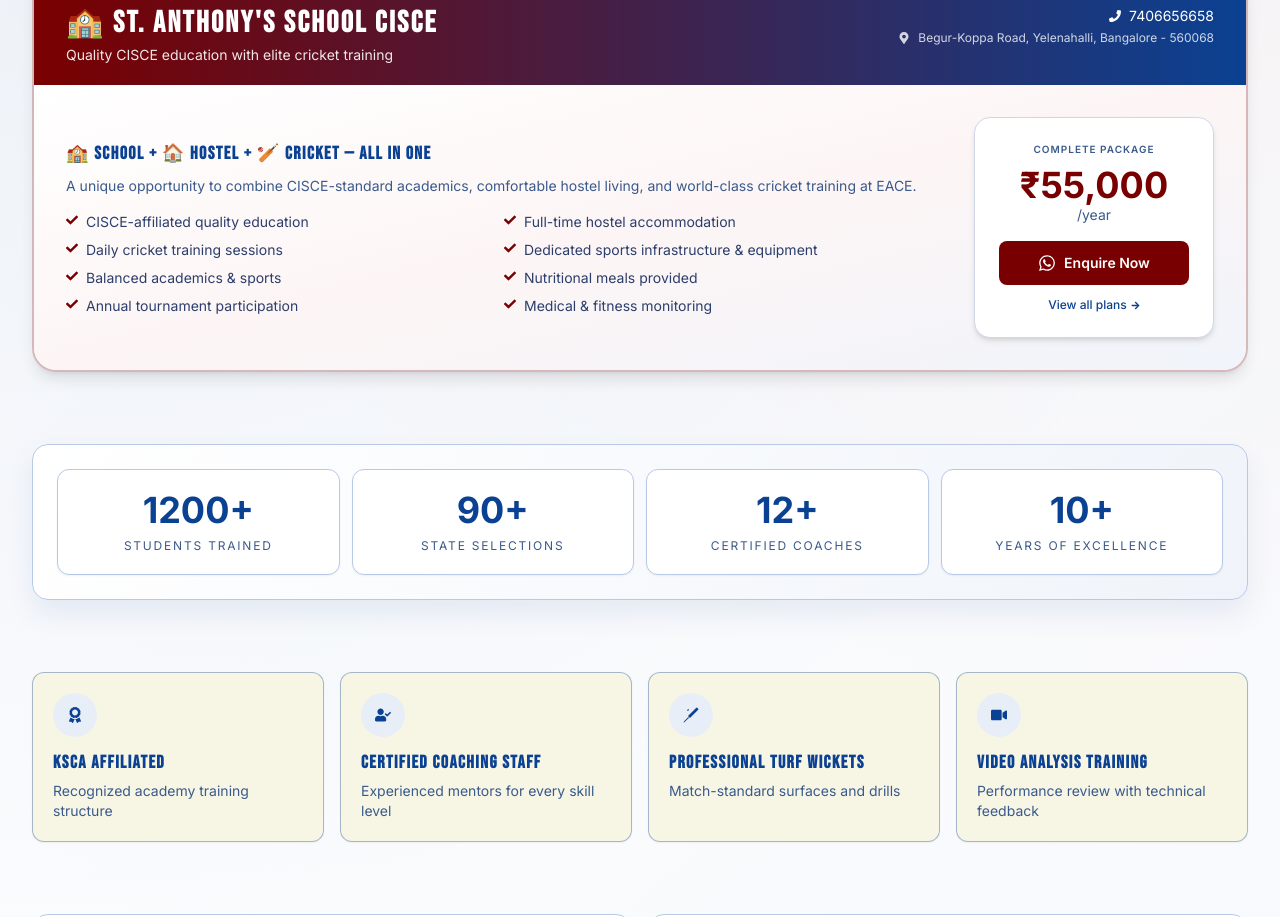
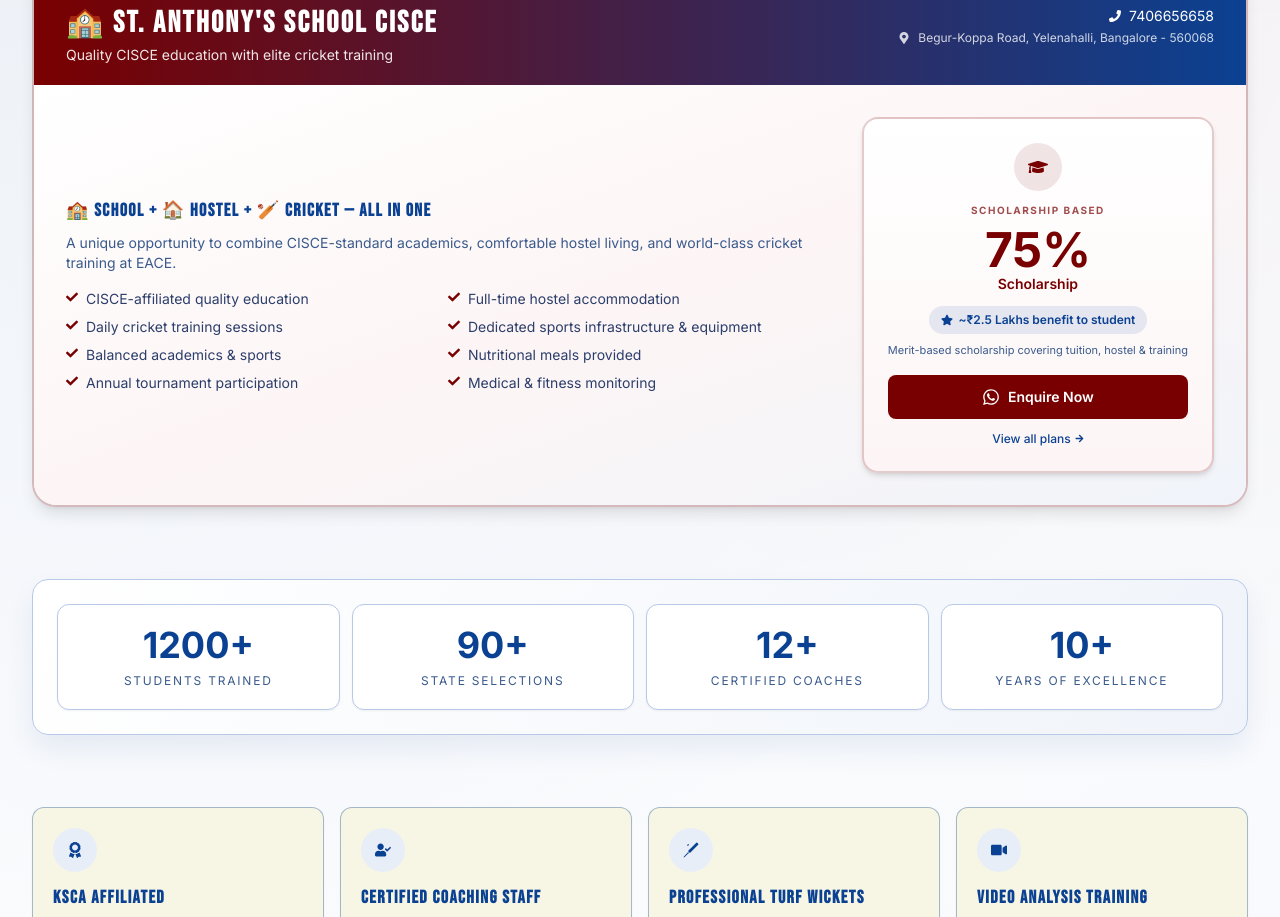
Before and after one commit to ManuSSandStrom/EACE_CRICKET-, a React (Vite) app in the folder client/: page / in a window 1280 px wide. Shown: the part 1047-1964 px from the top of the page. Built offline with nearby package versions, Linux system fonts and the light colour scheme; no server answers.

Commit message:
style: apply premium 75% scholarship presentation to the School bundle on the homepage (removed 55k price tag to align with Plans page)

```diff
--- a/client/src/pages/HomePage.jsx
+++ b/client/src/pages/HomePage.jsx
@@ -2,7 +2,7 @@
 import { Helmet } from 'react-helmet-async';
 import { motion } from 'framer-motion';
 import { Link } from 'react-router-dom';
-import { FaWhatsapp, FaPhone, FaMapMarkerAlt, FaSchool, FaCheck, FaArrowRight } from 'react-icons/fa';
+import { FaWhatsapp, FaPhone, FaMapMarkerAlt, FaSchool, FaCheck, FaArrowRight, FaGraduationCap, FaStar } from 'react-icons/fa';
 import { getHomeContent, getTestimonials } from '../api/contentApi.js';
 import HeroSection from '../components/HeroSection.jsx';
 import SectionTitle from '../components/SectionTitle.jsx';
@@ -205,12 +205,19 @@
                 ))}
               </div>
             </div>
-
-            {/* Price & CTA */}
-            <div className="flex flex-col items-center rounded-2xl border border-[#D0D8E8] bg-white p-6 text-center shadow-md lg:min-w-[240px]">
-              <p className="text-[10px] font-semibold uppercase tracking-widest text-[#3A5A8C]">Complete Package</p>
-              <p className="mt-2 text-4xl font-extrabold text-[#790000]">₹55,000</p>
-              <p className="text-sm text-[#3A5A8C]">/year</p>
+            {/* Scholarship & CTA */}
+            <div className="flex flex-col items-center rounded-2xl border-2 border-[#790000]/20 bg-gradient-to-b from-white to-[#FDF5F5] p-6 text-center shadow-md lg:min-w-[260px]">
+              <div className="mx-auto flex h-12 w-12 items-center justify-center rounded-full bg-[#790000]/10 text-[#790000]">
+                <FaGraduationCap className="text-xl" />
+              </div>
+              <p className="mt-3 text-[10px] font-bold uppercase tracking-[0.15em] text-[#790000]/70">Scholarship Based</p>
+              <p className="mt-2 text-5xl font-extrabold text-[#790000]">75%</p>
+              <p className="text-sm font-semibold text-[#790000]">Scholarship</p>
+              <div className="mt-3 flex items-center gap-1.5 rounded-full bg-[#0B4192]/10 px-3 py-1.5">
+                <FaStar className="text-xs text-[#0B4192]" />
+                <p className="text-xs font-semibold text-[#0B4192]">~₹2.5 Lakhs benefit to student</p>
+              </div>
+              <p className="mt-2 text-[11px] text-[#3A5A8C]">Merit-based scholarship covering tuition, hostel &amp; training</p>
               <a
                 href={whatsAppUrl}
                 target="_blank"
```
